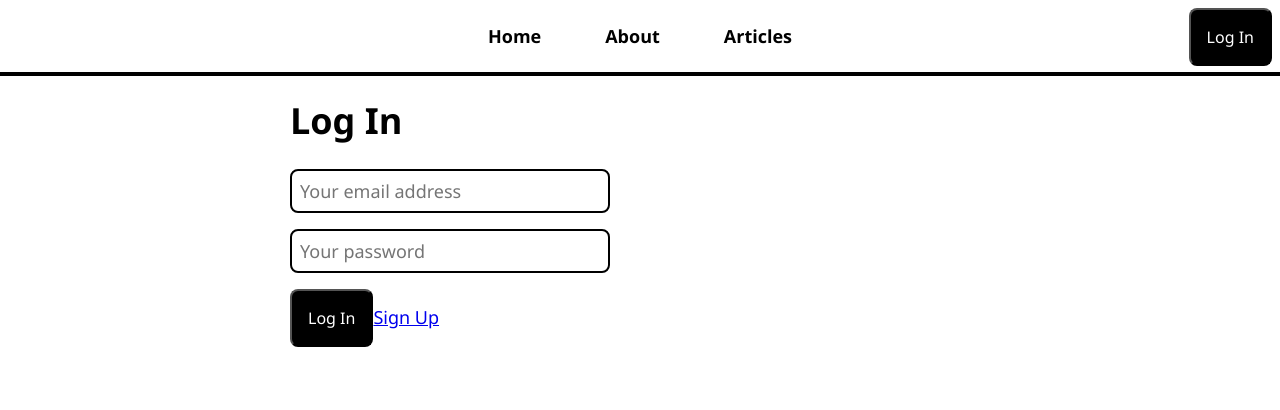
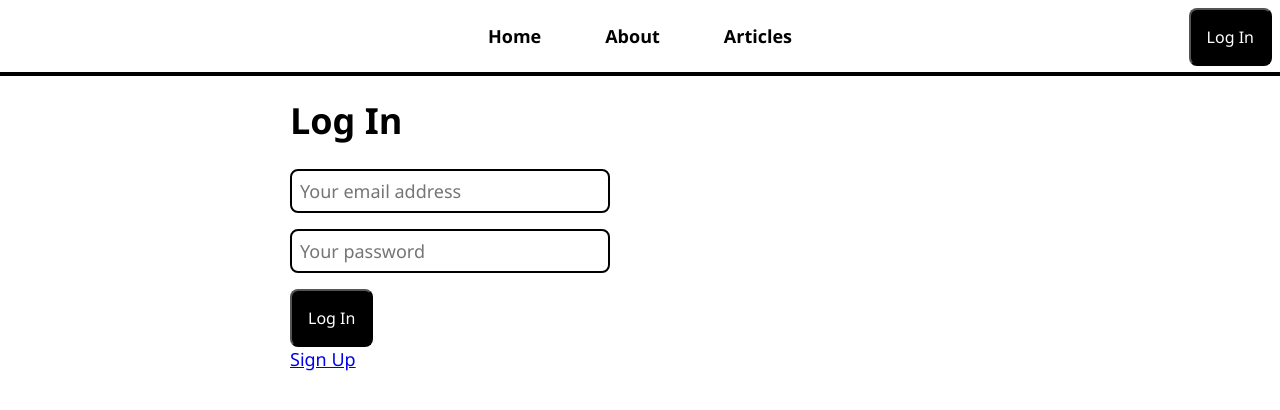
Before and after one commit to mdarif/nodejs-blog, a React (Create React App) app in the folder blog/: page /login in a window 1280 px wide. Shown: the top 410 px of the page. Built offline with nearby package versions, Linux system fonts and the light colour scheme; no server answers.

Commit message:
Clean up with some console logs :)

```diff
--- a/blog/src/pages/LoginPage.js
+++ b/blog/src/pages/LoginPage.js
@@ -9,8 +9,16 @@ const LoginPage = () => {
 
   const navigate = useNavigate();
 
-  const login = async () => {
+  const login = async (e) => {
+    e.preventDefault();
     try {
+      /**
+       * signInWithEmailAndPassword ( email :  string ,  password :  string ) : Promise < UserCredential >
+       *
+       * Asynchronously signs in using an email and password.
+       *
+       * Fails with an error if the email address and password do not match.
+       */
       await signInWithEmailAndPassword(getAuth(), email, password);
       navigate('/articles');
     } catch (err) {
@@ -22,6 +30,7 @@ const LoginPage = () => {
     <>
       <h1>Log In</h1>
       {error && <p className='error'>{error}</p>}
+      <form onSubmit={(e) => login(e)}>
         <input
           placeholder='Your email address'
           value={email}
@@ -33,7 +42,8 @@ const LoginPage = () => {
           onChange={(e) => setPassword(e.target.value)}
           type='password'
         />
-      <button onClick={login}>Log In</button>
+        <button>Log In</button>
+      </form>
       <Link to='/create-account'>Sign Up</Link>
     </>
   );
```
Lines whose indentation alone changed are shown as unchanged.
